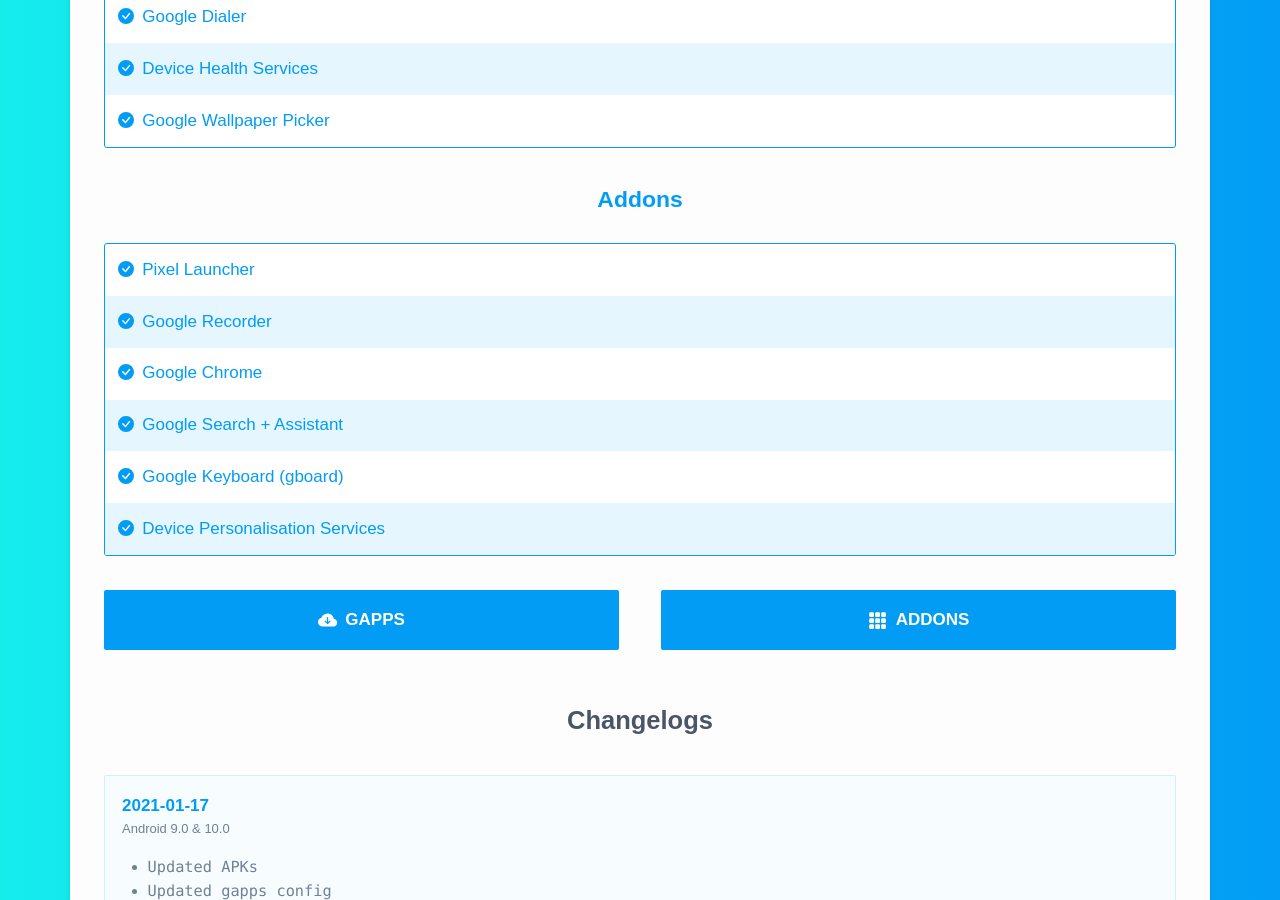
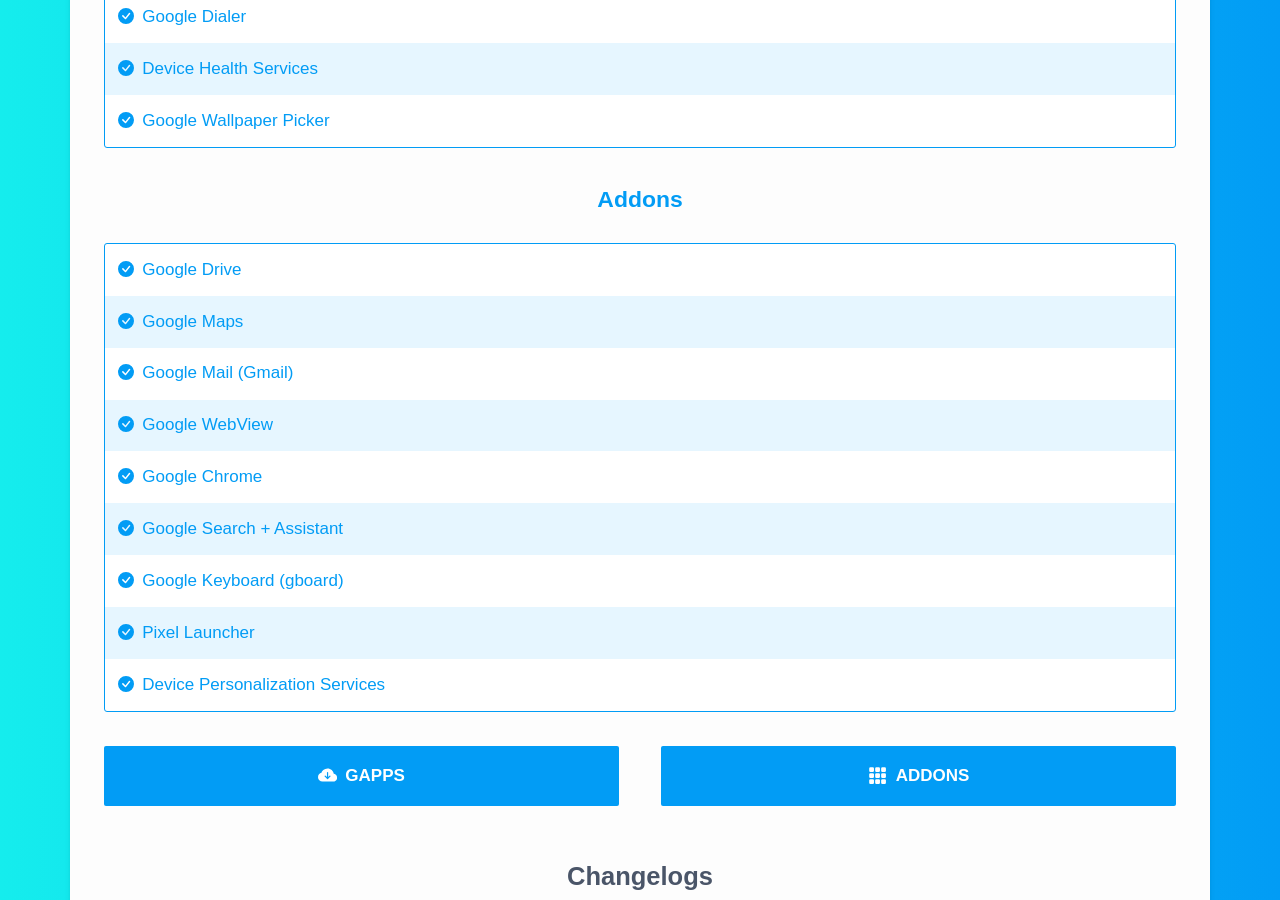
Before and after one commit to flamegapps/flamegapps.github.io, a Jekyll site: the page built from downloads.html, in a window 1280 px wide and 900 px high, scrolled down 2171 px. Built offline with Jekyll 4.4.1, drawn with Linux system fonts in a browser that asks for light colours; some web fonts are replaced.

Commit message:
update addon list
Signed-off-by: ayandebnath <ayandebnath000@gmail.com>

```diff
--- a/_data/addons.json
+++ b/_data/addons.json
@@ -1,8 +1,11 @@
 [
-  "Pixel Launcher",
-  "Google Recorder",
+  "Google Drive",
+  "Google Maps",
+  "Google Mail (Gmail)",
+  "Google WebView",
   "Google Chrome",
   "Google Search + Assistant",
   "Google Keyboard (gboard)",
-  "Device Personalisation Services"
+  "Pixel Launcher",
+  "Device Personalization Services"
 ]
```
